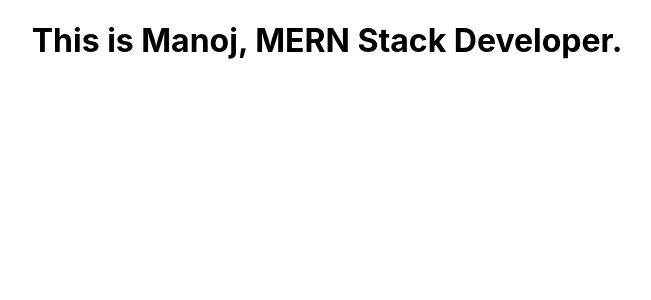
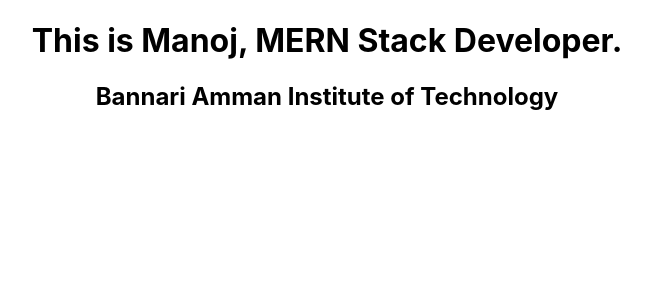
Before and after one commit to arockiabilgates5/bitproject, a React (Create React App) app: page / in a window 1280 px wide. Shown: the top 300 px of the page, without its empty margins (313-964 px from the left). Built offline with nearby package versions, Linux system fonts and the light colour scheme.

Commit message:
Second Commit

```diff
--- a/src/App.js
+++ b/src/App.js
@@ -4,6 +4,7 @@
   return (
     <div className="App">
       <h1>This is Manoj, MERN Stack Developer.</h1>
+      <h2>Bannari Amman Institute of Technology</h2>
     </div>
   );
 }
```
